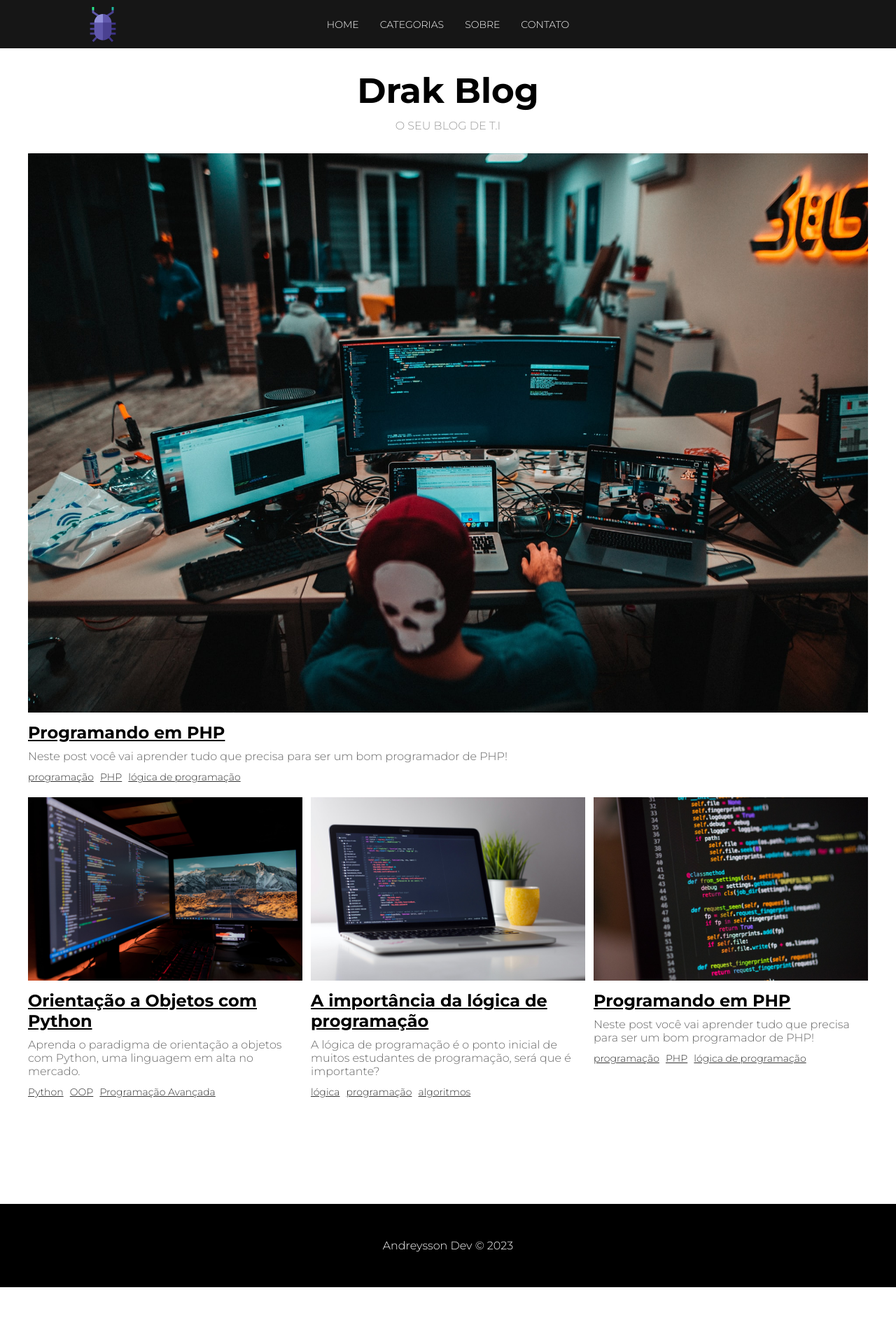
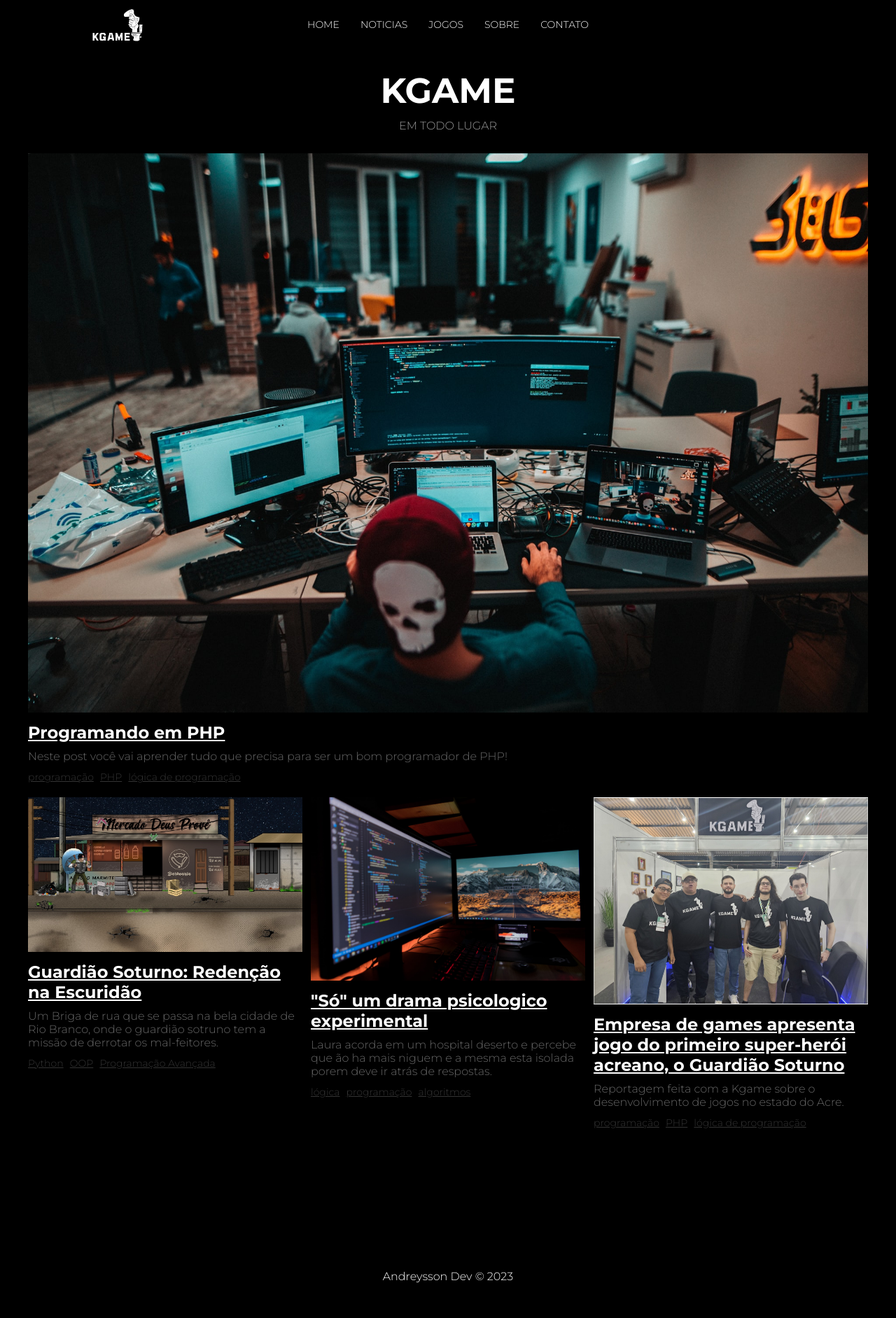
Before and after one commit to Andreysson-Araujo/blogPhp, a PHP site: page /index.php in a window 1280 px wide. Shown: the whole page at 70% size. Before the commit the page ends 1839 px from the top, so only its background shows below. Run offline with PHP 8.4, Linux system fonts and the light colour scheme.

Commit message:
first commit

```diff
--- a/css/styles.css
+++ b/css/styles.css
@@ -3,6 +3,7 @@
     padding: 0;
     margin: 0;
     box-sizing: border-box;
+    background-color: #000;
 }
 
 html {
@@ -11,6 +12,9 @@ html {
 }
 main {
     margin-bottom: 15.625rem;
+}
+h1 {
+    color: #FFF;
 }
 
 /*navbar*/
@@ -22,14 +26,14 @@ main {
 }
 
 #logo img {
-    width: 3.125rem;
+    width: 90px;
 }
 
 #navbar{
     display: flex;
     align-items: center;
     justify-content: center;
-    background-color: #161616;
+    background-color: #000000;
     padding: 1.25rem;
     text-transform: uppercase;
     list-style: none;
@@ -62,6 +66,7 @@ main {
 
 #title-container h1 {
     font-size: 3.125rem;
+
 }
 
 
@@ -103,7 +108,7 @@ main {
 }
 
 .post-box  .post-title a {
-    color: #000 ;
+    color: #fff ;
     transition: 5s;
 }
 
--- a/data/posts.php
+++ b/data/posts.php
@@ -10,23 +10,23 @@
     ],
     [
       'id' => 2,
-      'title' => 'Orientação a Objetos com Python',
-      'description' => 'Aprenda o paradigma de orientação a objetos com Python, uma linguagem em alta no mercado.',
+      'title' => 'Guardião Soturno: Redenção na Escuridão',
+      'description' => 'Um Briga de rua que se passa na bela cidade de Rio Branco, onde o guardião sotruno tem a missão de derrotar os mal-feitores.',
       'tags' => ['Python', 'OOP', 'Programação Avançada'],
       'img' => 'prog-2.jpg'
     ],
     [
       'id' => 3,
-      'title' => 'A importância da lógica de programação',
-      'description' => 'A lógica de programação é o ponto inicial de muitos estudantes de programação, será que é importante?',
+      'title' => '"Só" um drama psicologico experimental',
+      'description' => 'Laura acorda em um hospital deserto e percebe que ão ha mais niguem e a mesma esta isolada porem deve ir atrás de respostas.',
       'tags' => ['lógica', 'programação', 'algoritmos'],
       'img' => 'prog-3.jpg',
     ],
     [
       'id' => 4,
-      'title' => 'Programando em PHP',
-      'description' => 'Neste post você vai aprender tudo que precisa para ser um bom programador de PHP!',
+      'title' => 'Empresa de games apresenta jogo do primeiro super-herói acreano, o Guardião Soturno',
+      'description' => 'Reportagem feita com a Kgame sobre o desenvolvimento de jogos no estado do Acre.',
       'tags' => ['programação', 'PHP', 'lógica de programação'],
-      'img' => 'prog-4.jpg'
+      'img' => 'prog-4.png'
     ],
   ];
--- a/index.php
+++ b/index.php
@@ -7,11 +7,12 @@
 ?>
     <main>
         <div id="title-container">
-            <h1>Drak Blog</h1>
-                <p>O seu blog de t.i</p>
+            <h1>KGAME</h1>
+                <p>em todo Lugar</p>
         </div>
         <div id="posts-container">
             <?php foreach($posts as $post):?>
+
                 <div class="post-box">
                     <img src="<?= $BASE_URL ?>/img/<?= $post["img"] ?>" alt="<?= $post["title"]?>">
                     <h2 class="post-title">
--- a/templates/header.php
+++ b/templates/header.php
@@ -10,7 +10,7 @@ include_once("data/categories.php");
 <head>
     <meta charset="UTF-8">
     <meta name="viewport" content="width=device-width, initial-scale=1.0">
-    <title>DrakBlog</title>
+    <title>Kgame</title>
     <!--ESTILOS DO PROJETO -->
     <link rel="stylesheet" href="<?= $BASE_URL ?>css/styles.css">
     <!-- GOOGLE FONTS -->
@@ -21,12 +21,13 @@ include_once("data/categories.php");
 <body>
     <header>
         <a href="<?= $BASE_URL ?>" id="logo">
-            <img src="<?= $BASE_URL ?>/img/logo.svg" alt="BlogCodar">
+            <img src="<?= $BASE_URL ?>/img/kgame.png" alt="BlogCodar">
         </a>
         <nav>
             <ul id="navbar">
                 <li><a href="<?= $BASE_URL ?>" class="nav-link">Home</a></li>
-                <li><a href="#" class="nav-link">Categorias</a></li>
+                <li><a href="#" class="nav-link">Noticias</a></li>
+                <li><a href="#" class="nav-link">Jogos</a></li>
                 <li><a href="#" class="nav-link">Sobre</a></li>
                 <li><a href="<?= $BASE_URL ?>contato.php" class="nav-link">Contato</a></li>
             </ul>
```
Also changed, not shown: img/kgame.png (added), img/prog-2.jpg, img/prog-3.jpg, img/prog-4.jpg (deleted), img/prog-4.png (added).
